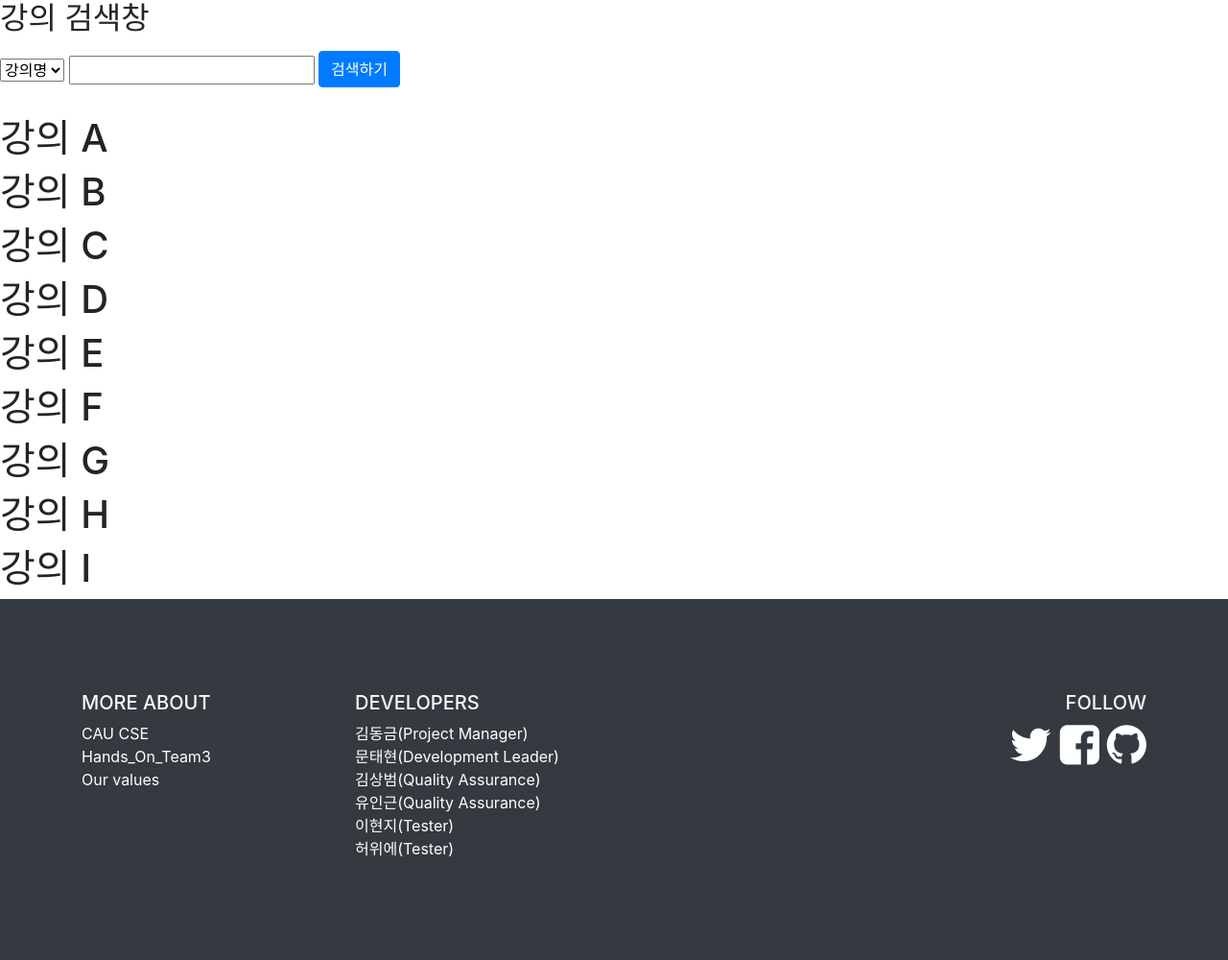
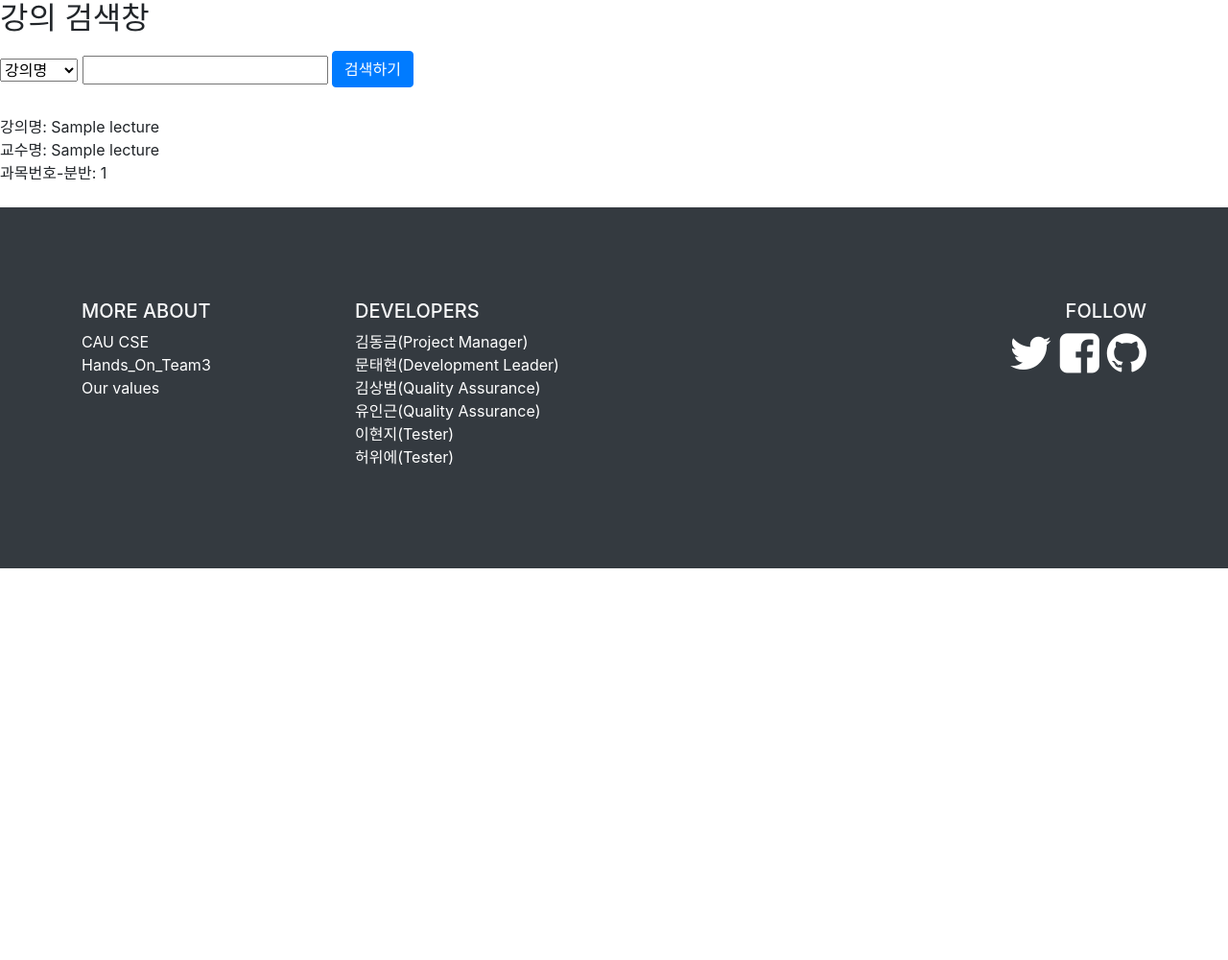
Before and after one commit to YooInKeun/CAU_Hands_On_Team3, a Django app: template GuideforOutsider/guideforoutsider/community/templates/community/lecture.html in a window 1280 px wide. Shown: the part 65-1065 px from the top of the page at 96% size. After the commit the page ends 657 px from the top, so only its background shows below. Run offline with Django 3.2, Linux system fonts and the light colour scheme; the template is opened without the code that fills it: most values are stand-ins (such as "Sample title", 1, 10 or a date in 2020); some libraries are stand-ins or nearby versions.

Commit message:
[ADD] 강의 데이터 프론트 return

```diff
--- a/GuideforOutsider/guideforoutsider/community/templates/community/lecture.html
+++ b/GuideforOutsider/guideforoutsider/community/templates/community/lecture.html
@@ -17,6 +17,8 @@
     <select>
         <option value="강의명">강의명</option>
         <option value="교수명">교수명</option>
+        <option value="이수구분">이수구분</option>
+        <option value="학년">학년</option>
     </select>
     <input>
     <a class="navbar-brand" href="#" style="font-size:25px;">
@@ -25,15 +27,12 @@
         </button>
     </a>
     <br/><br/>
-    <h1>강의 A</h1>
-    <h1>강의 B</h1>
-    <h1>강의 C</h1>
-    <h1>강의 D</h1>
-    <h1>강의 E</h1>
-    <h1>강의 F</h1>
-    <h1>강의 G</h1>
-    <h1>강의 H</h1>
-    <h1>강의 I</h1>
+    {% for lecture in lectures %}
+        강의명: {{lecture.lecture_name}}<br>
+        교수명: {{lecture.professor_name}}<br>
+        과목번호-분반: {{lecture.lecture_number}}
+        <br/><br/>
+    {% endfor %}
 </div>
 {% endblock content %}
 
```
Also changed, not shown: GuideforOutsider/guideforoutsider/community/views.py (+5 -2 lines).
